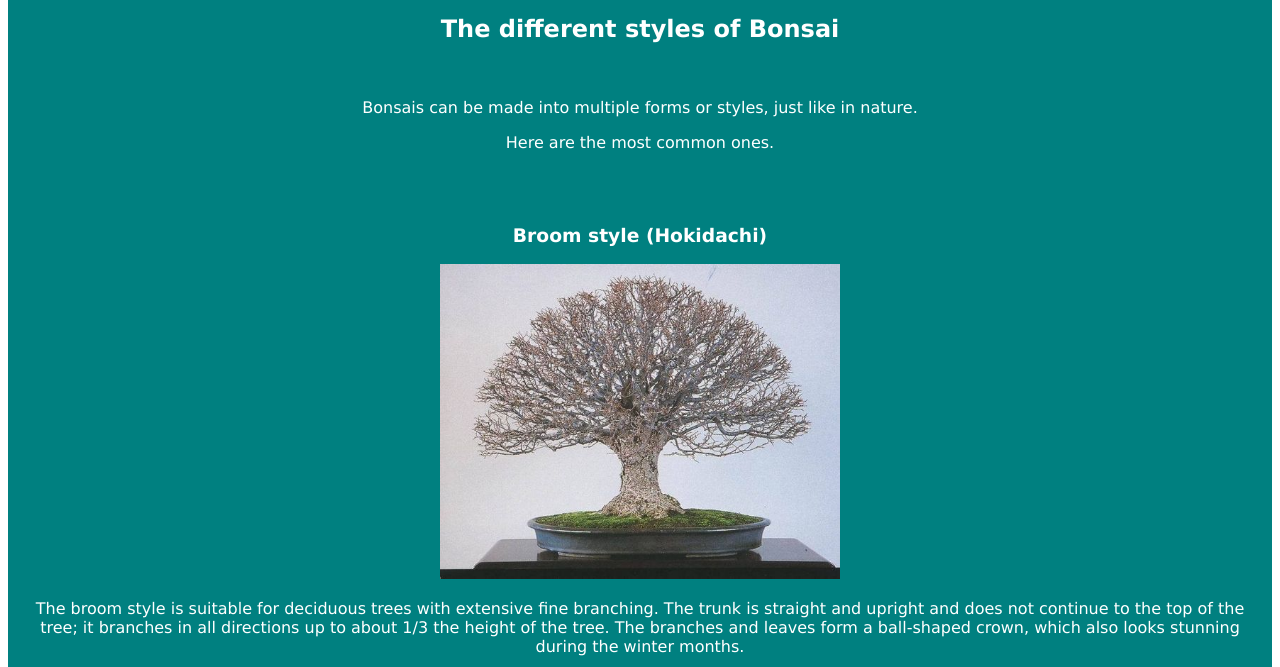
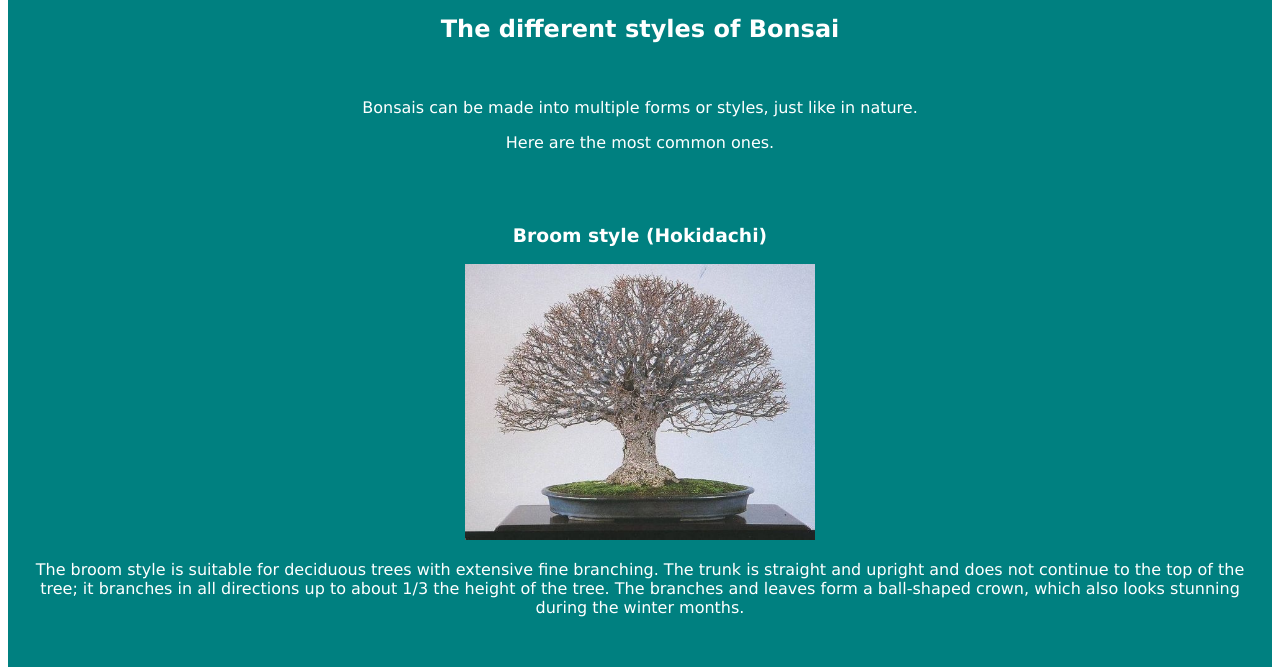
Before and after one commit to Panadito/Panadito.github.io, a plain HTML site: page styles.html in a window 1280 px wide. Shown: the part 133-800 px from the top of the page. Drawn offline with Linux system fonts and the light colour scheme.

Commit message:
Add files via upload

```diff
--- a/CSS/styless.css
+++ b/CSS/styless.css
@@ -5,7 +5,7 @@ section#banner {background-color: teal; border-radius: 20px; height: 90px; margi
 div.menu {color: rgb(255, 255, 255); padding-top: 15px; padding-left: 15px; width: auto;}
 div.menu a {text-decoration: none; color: white;}
 
-img {width: 400px; height: auto;}
+img {width: 350px; height: auto;}
 
 ul.icons {float: right; padding-left: auto; margin-top: -45px; padding-bottom: 30px; width: auto; height: auto;}
 ul.icons li {display: inline; width: auto; height: auto;}
```
